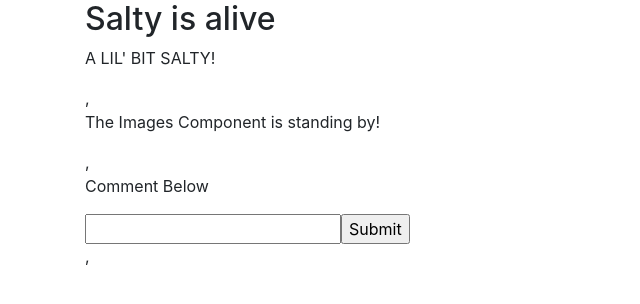
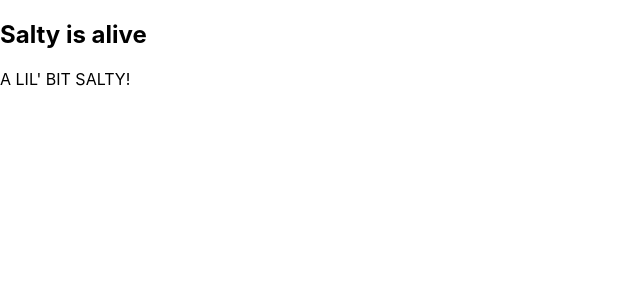
Before and after one commit to Salt-Squad/frontend, a React (Create React App) app: page / in a window 1280 px wide. Shown: the top 304 px of the page, without its empty margins (0-640 px from the left). Built offline with nearby package versions, Linux system fonts and the light colour scheme.

Commit message:
added axios, testing route paths

```diff
--- a/package.json
+++ b/package.json
@@ -2,11 +2,12 @@
   "name": "salty-frontend",
   "version": "0.1.0",
   "private": true,
+  "proxy": "http://localhost:4000/",
   "dependencies": {
     "@testing-library/jest-dom": "^4.2.4",
     "@testing-library/react": "^9.5.0",
     "@testing-library/user-event": "^7.2.1",
-    "bootstrap": "^4.5.2",
+    "axios": "^0.19.2",
     "react": "^16.13.1",
     "react-dom": "^16.13.1",
     "react-router-dom": "^5.2.0",
--- a/src/App.js
+++ b/src/App.js
@@ -1,6 +1,5 @@
 import React, { Component } from 'react';
-import { BrowserRouter as Router, Route, Link } from 'react-router-dom';
-import 'bootstrap/dist/css/bootstrap.min.css';
+import { Route, Link } from 'react-router-dom';
 import Header from "./Header";
 import Images from "./Images";
 import Comments from "./Comments";
@@ -14,14 +13,10 @@ class App extends Component {
 	render() {
 		return (
 			<div className='container'>
-				<Router>
-					<h2>Salty is alive</h2>
-					<main>
-						<Header />,
-						<Images />,
-						<Comments />,
-					</main>
-				</Router>
+				<h2>Salty is alive</h2>
+				<Route exact path='/' component={Header} />
+				<Route path='/api/images' component={Images} />
+				<Route path='/api/images' component={Comments} />
 			</div>
 		);
 	}
--- a/src/Images.js
+++ b/src/Images.js
@@ -1,22 +1,20 @@
 import React, { Component } from 'react';
-
+import axios from 'axios';
 class Images extends Component {
 	constructor() {
 		super();
-		this.state = {};
+		this.state = {
+			images: null,
+		};
 	}
-	componentDidMount() {}
-	handleChange = () => {
-		fetch()
-			.then((res) => res.json())
-			.then((res) => {
-				this.setState({});
-			})
-			.catch(console.error);
-	};
-	handleSubmit = (e) => {
-		e.preventDefault();
-	};
+componentDidMount = () => {
+	axios.get("/api/images").then(response => {
+		console.log(response);
+		// this.setState({
+		// 	images: response.data
+		// });
+	});
+};
 
 	render() {
 		return (
--- a/src/index.js
+++ b/src/index.js
@@ -2,10 +2,11 @@ import React from 'react';
 import ReactDOM from 'react-dom';
 import './index.css';
 import App from './App';
+import { BrowserRouter } from "react-router-dom";
 
 ReactDOM.render(
-  <React.StrictMode>
+  <BrowserRouter>
     <App />
-  </React.StrictMode>,
+  </BrowserRouter>,
   document.getElementById('root')
 );
```
Also changed, not shown: 1 other file (tests, documents, lock files or other folders).
